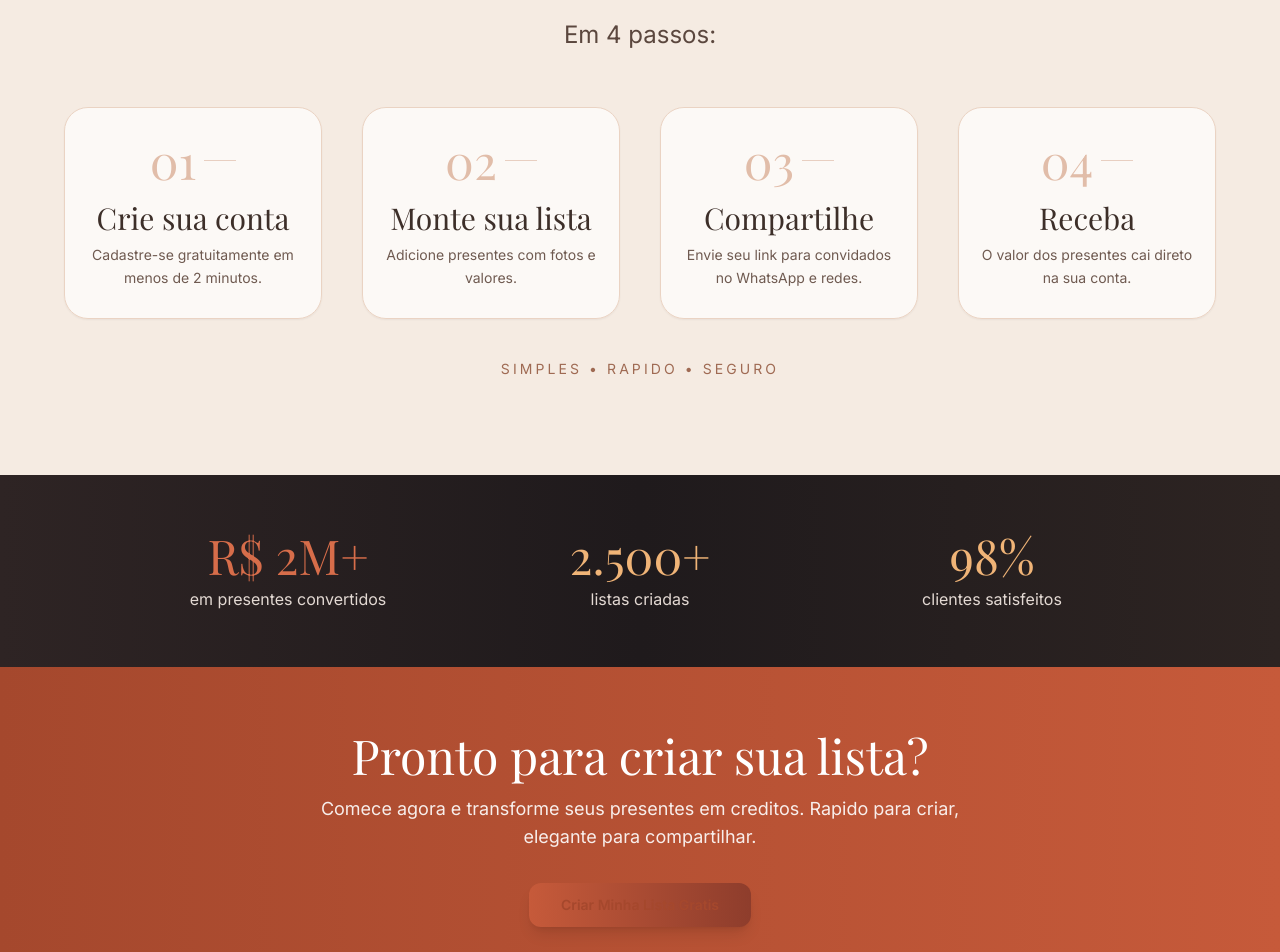
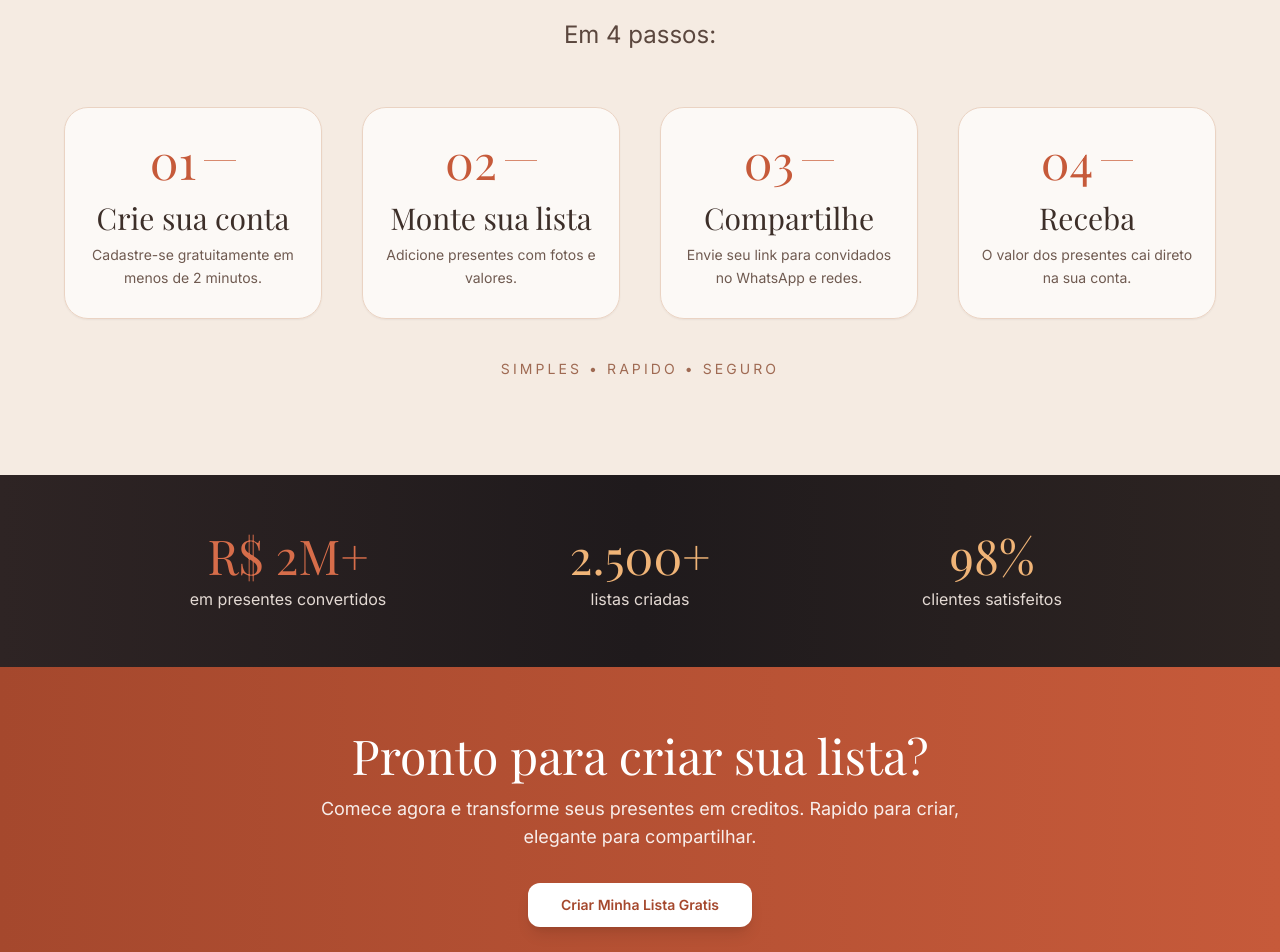
Before and after one commit to lumieconvites-netizen/lumie-presentes, a Next.js app: page / in a window 1280 px wide. Shown: the part 4680-5632 px from the top of the page. Built offline with nearby package versions, Linux system fonts and the light colour scheme; no server answers.

Commit message:
style: terracotta step numbers and true white CTA button

```diff
--- a/app/page.tsx
+++ b/app/page.tsx
@@ -519,8 +519,8 @@ export default function HomePage() {
               {steps.map((step) => (
                 <div key={step.n} className="text-center rounded-3xl border border-[#ead3c3] bg-white/70 px-4 py-7 shadow-sm backdrop-blur-sm">
                   <div className="flex items-center justify-center gap-2 mb-4">
-                    <span className="font-display text-5xl text-[#e1bda9] leading-none">{String(step.n).padStart(2, '0')}</span>
-                    <span className="h-px w-8 bg-[#e8cfc1]" />
+                    <span className="font-display text-5xl text-[#c65a3a] leading-none">{String(step.n).padStart(2, '0')}</span>
+                    <span className="h-px w-8 bg-[#d88a6f]" />
                   </div>
                   <h3 className="font-display text-3xl text-[#3d2f29]">{step.title}</h3>
                   <p className="mt-2 text-sm text-[#6f5a50] max-w-[220px] mx-auto leading-relaxed">{step.desc}</p>
@@ -558,8 +558,8 @@ export default function HomePage() {
               Comece agora e transforme seus presentes em creditos.
               Rapido para criar, elegante para compartilhar.
             </p>
-            <Button asChild size="lg" className="mt-8 !bg-white !text-[#a5482d] hover:!bg-[#fff3ec] rounded-xl px-8 font-semibold shadow-lg">
-              <Link href="/cadastro">Criar Minha Lista Gratis</Link>
+            <Button asChild variant="outline" size="lg" className="mt-8 bg-white text-[#a5482d] border-white/70 hover:bg-[#fff3ec] hover:text-[#8f3c24] rounded-xl px-8 font-semibold shadow-lg">
+              <Link href="/cadastro" className="text-[#a5482d]">Criar Minha Lista Gratis</Link>
             </Button>
           </div>
         </div>
```
